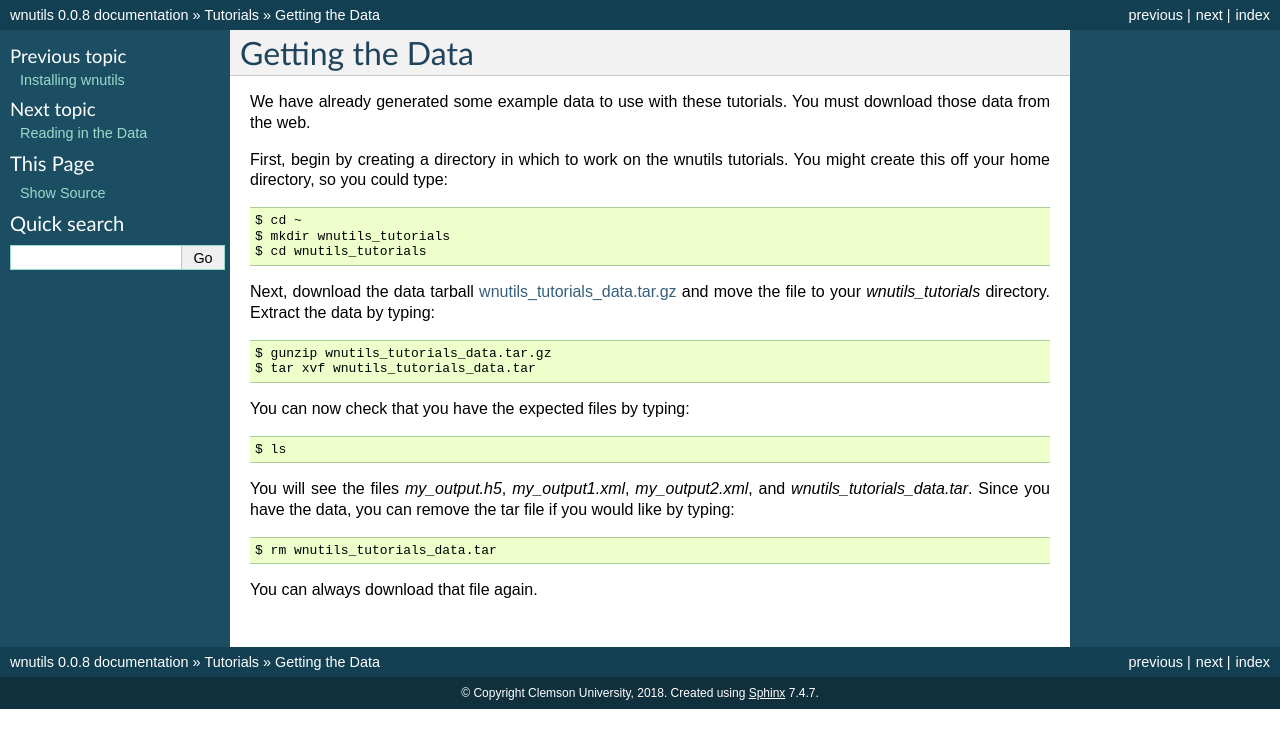
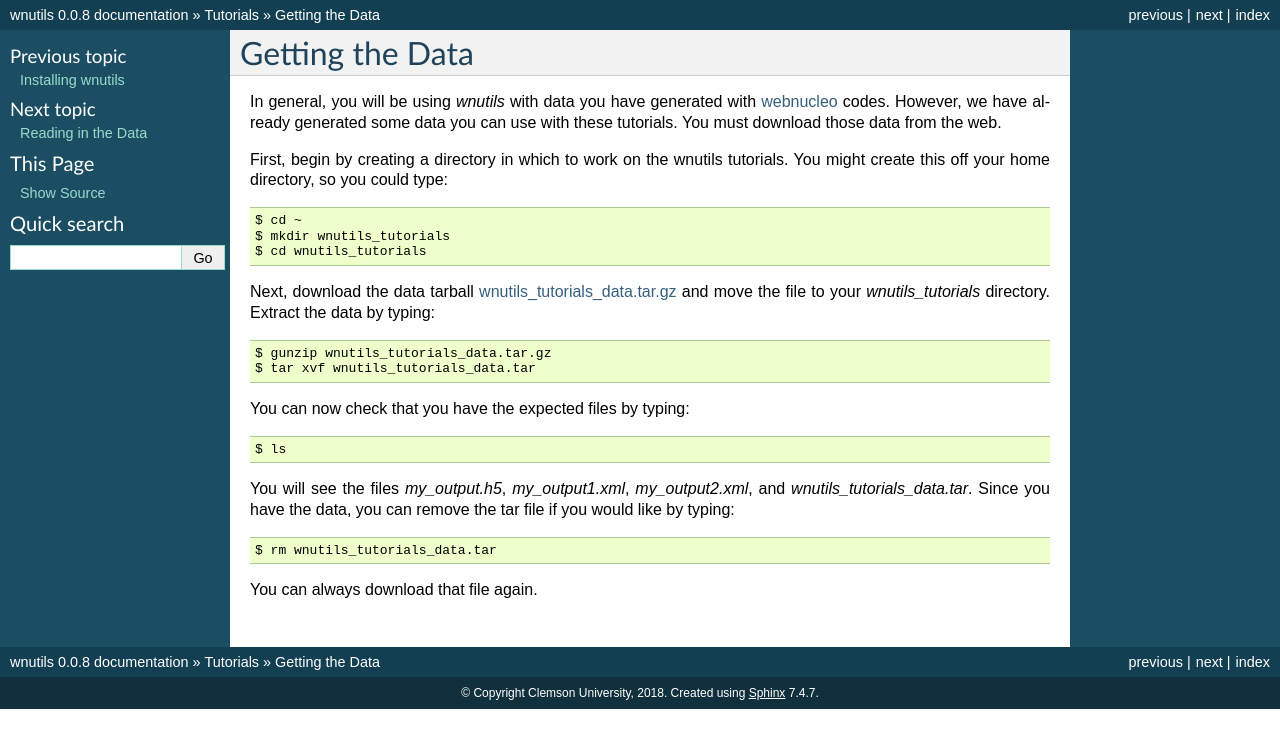
Before and after one commit to mbradle/wnutils, a Sphinx documentation site: the page built from doc/source/data_tutorial.rst, in a window 1280 px wide. Shown: the top 748 px of the page. Built offline with Sphinx 7.4.7, drawn with Linux system fonts in a browser that asks for light colours.

Commit message:
Update data url.  Tweak data text.

```diff
--- a/doc/source/data_tutorial.rst
+++ b/doc/source/data_tutorial.rst
@@ -3,7 +3,9 @@
 Getting the Data
 ================
 
-We have already generated some example data to use with these tutorials.
+In general, you will be using `wnutils` with data you have generated with
+`webnucleo <https://sourceforge.net/u/mbradle/blog>`_ codes.  However,
+we have already generated some data you can use with these tutorials.
 You must download those data from the web.
 
 First, begin by creating a directory in which to work on the wnutils tutorials.
@@ -14,7 +16,7 @@ You might create this off your home directory, so you could type::
     $ cd wnutils_tutorials
 
 Next, download the data tarball
-`wnutils_tutorials_data.tar.gz <http://nucnet-tools.sourceforge.net/data_pub/tutorials/wnutils/2018-06-04/wnutils_tutorials_data.tar.gz>`_
+`wnutils_tutorials_data.tar.gz <http://nucnet-tools.sourceforge.net/data_pub/tutorials/wnutils/2018-06-09/wnutils_tutorials_data.tar.gz>`_
 and move the file to your `wnutils_tutorials` directory.  Extract the
 data by typing::
 
--- a/doc/source/read_tutorial.rst
+++ b/doc/source/read_tutorial.rst
@@ -170,7 +170,7 @@ Read zone properties as floats.
 
 Properties are by default strings.  When you wish to manipulate them
 (for example, to plot them), you want
-them to be :obj:`floats`.  You can retrieve them as floats by typing::
+them to be :obj:`float` objects.  You can retrieve them as floats by typing::
 
     >>> props = my_xml.get_properties_as_floats( ['time','t9','rho'] )
 
```
